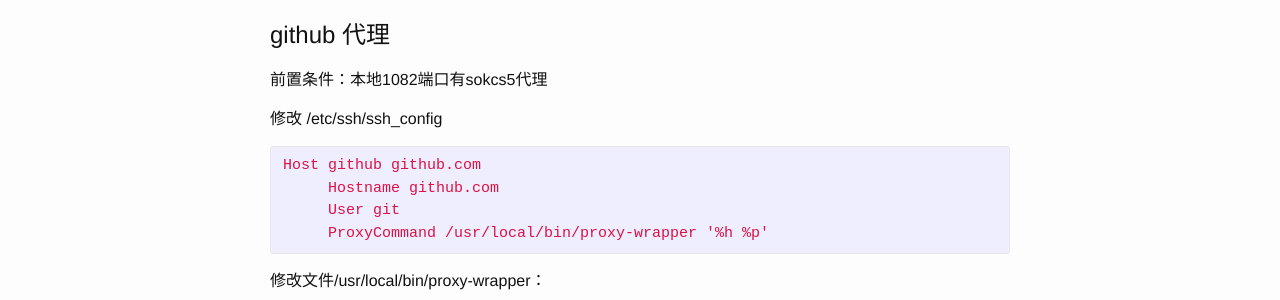
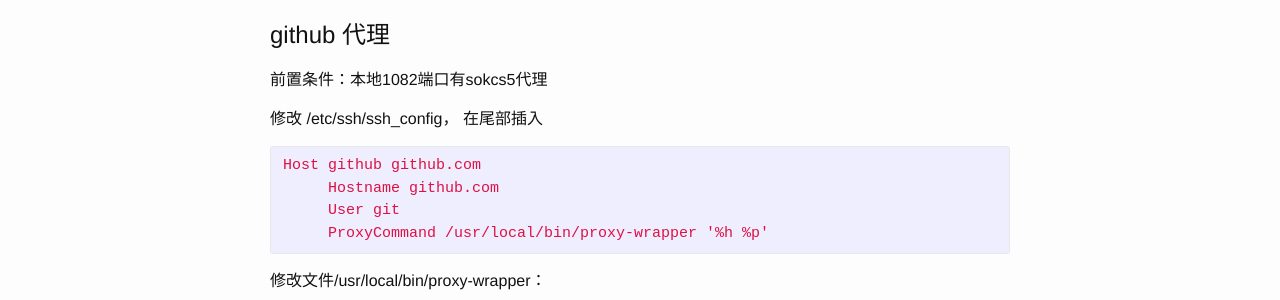
Before and after one commit to tlightsky/tlightsky.github.io, a Jekyll site: the page built from _posts/2016-7-25-github-socks5-proxy.md, in a window 1280 px wide. Shown: the part 183-483 px from the top of the page. Built offline with Jekyll 4.4.1, drawn with Linux system fonts in a browser that asks for light colours.

Commit message:
add post

```diff
--- a/_posts/2016-7-25-github-socks5-proxy.md
+++ b/_posts/2016-7-25-github-socks5-proxy.md
@@ -9,7 +9,8 @@ categories: github socke5 proxy
 
 前置条件：本地1082端口有sokcs5代理
 
-修改 /etc/ssh/ssh_config
+修改 /etc/ssh/ssh_config，
+在尾部插入
 
 {% highlight yml %}
 Host github github.com
```
